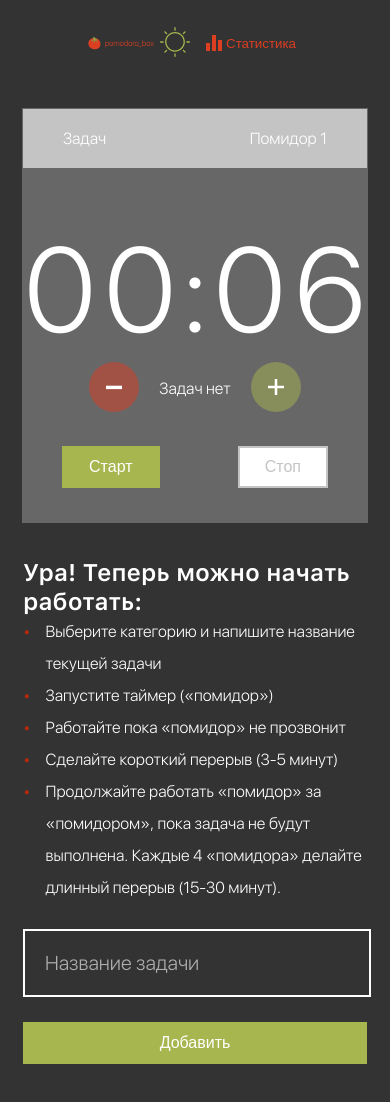
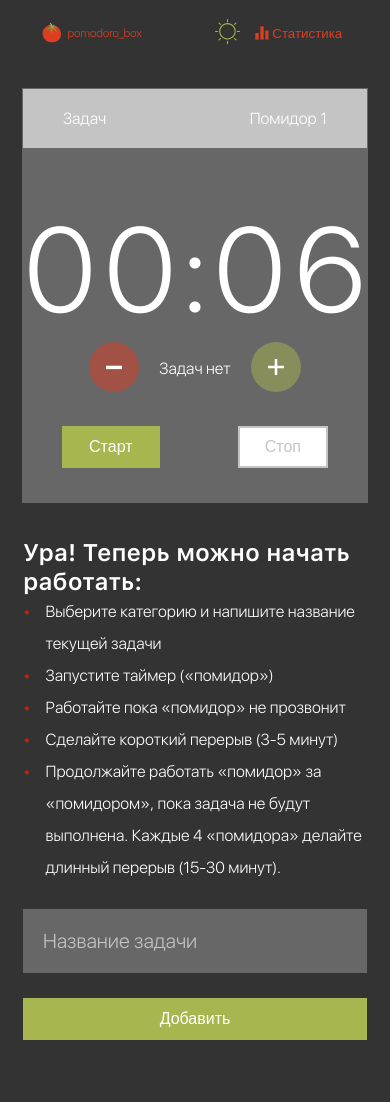
Before and after one commit to Ramramramzes/pomodoro_timer, a React (Vite) app: page / in a window 390 px wide. Shown: the top 1102 px of the page. Built offline with nearby package versions, Linux system fonts and the light colour scheme.

Commit message:
fix msg mob darkmode + mob header icons

```diff
--- a/src/General/TaskInput/taskinput.module.css
+++ b/src/General/TaskInput/taskinput.module.css
@@ -27,8 +27,7 @@
   color: #fff;
   font-size: 20px;
 
-  background-color: transparent !important;
-  border: 2px solid #fff;
+  background-color: rgba(220, 220, 220, 0.3);
 }
 .input_dark::placeholder{
   color: #ffffff9a;
--- a/src/Header/Header.tsx
+++ b/src/Header/Header.tsx
@@ -10,16 +10,16 @@ export function Header() {
   const dispatch = useDispatch<AppDispatch>();
   const hoverStates = useSelector((state: RootState) => state.hoverState.hover)
   const darkmode = useSelector((state: RootState) => state.darkmode.darkmode)
-
+  const screenWidth = window.innerWidth;
   return (
     <div className={styles.header}>
-      <Logo width={205} />
+      <Logo width={screenWidth > 500 ? 205 : 100} />
       <div className={styles.btns}>
-        {darkmode ? <button className={styles.darkmode_btn} onClick={() => dispatch(darkmodeState())}><Moon size={25} color={true}/></button> : <button className={styles.darkmode_btn} onClick={() => dispatch(darkmodeState())}><Sun size={30} color={true}/></button>}
+        {darkmode ? <button className={styles.darkmode_btn} onClick={() => dispatch(darkmodeState())}><Moon size={screenWidth > 500 ? 25 : 20} color={true}/></button> : <button className={styles.darkmode_btn} onClick={() => dispatch(darkmodeState())}><Sun size={screenWidth > 500 ? 30 : 25} color={true}/></button>}
         <button
         onMouseEnter={() => dispatch(setStatisticHover())}
         onMouseLeave={() => dispatch(setStatisticHover())}
-        className={styles.stat_btn}><Statistic size={24} color={hoverStates.statistic}/> Статистика</button>
+        className={styles.stat_btn}><Statistic size={screenWidth > 500 ? 24 : 20} color={hoverStates.statistic}/> Статистика</button>
       </div>
     </div>
   );
--- a/src/Header/header.module.css
+++ b/src/Header/header.module.css
@@ -26,3 +26,13 @@
 .darkmode_btn:focus{
   outline: none;
 }
+
+@media (max-width: 500px) {
+  .header{
+    display: flex;
+    justify-content: space-around;
+    padding: 10px 0px;
+    align-items: center;
+
+  }
+}
--- a/src/Message/message.module.css
+++ b/src/Message/message.module.css
@@ -36,4 +36,7 @@
   .msg_block{
     width: 90%;
   }
+  .msg_block_dark{
+    width: 90%;
+  }
 }
```
